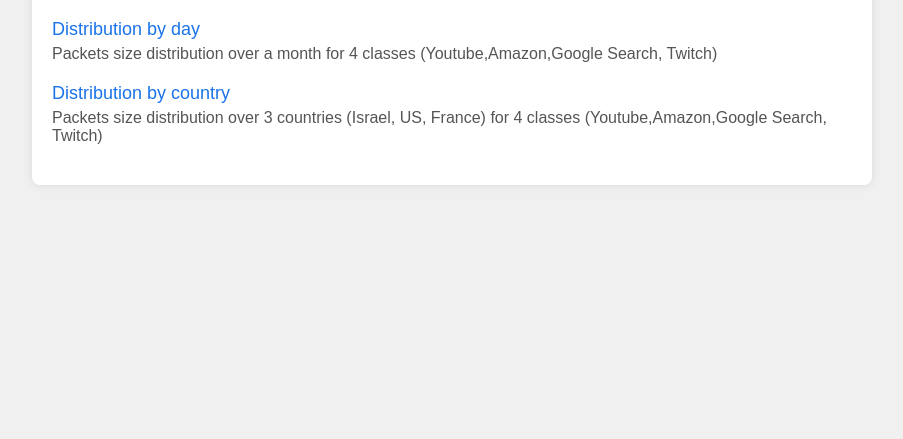
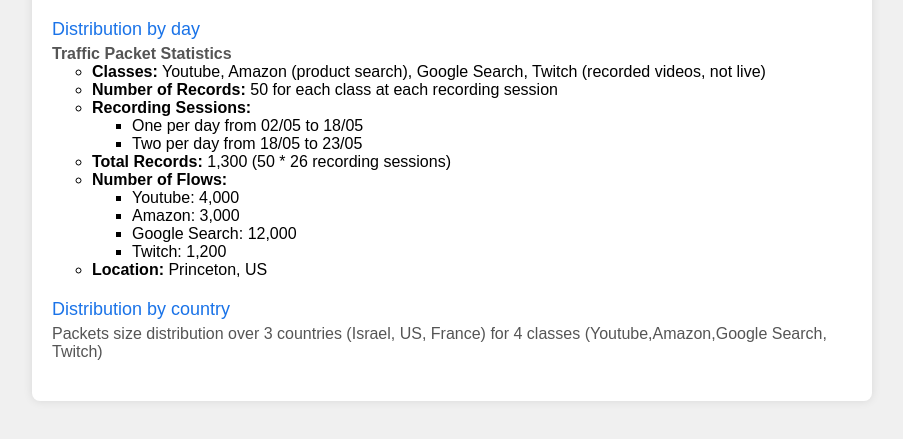
Before and after one commit to benm97/benm97.github.io, a plain HTML site: page index.html in a window 1280 px wide. Shown: the part 131-570 px from the top of the page, without its empty margins (188-1091 px from the left). Drawn offline with Linux system fonts and the light colour scheme.

Commit message:
Update index.html

```diff
--- a/index.html
+++ b/index.html
@@ -50,7 +50,30 @@
         <ul class="link-list">
             <li class="link-item">
                 <a href="https://benm97.github.io/CabSpicy1%20distribution.html" target="_blank">Distribution by day</a>
-                <p>Packets size distribution over a month for 4 classes (Youtube,Amazon,Google Search, Twitch)</p>
+                <p>
+                    <strong>Traffic Packet Statistics</strong><br>
+                    <ul>
+                      <li><strong>Classes:</strong> Youtube, Amazon (product search), Google Search, Twitch (recorded videos, not live)</li>
+                      <li><strong>Number of Records:</strong> 50 for each class at each recording session</li>
+                      <li><strong>Recording Sessions:</strong>
+                        <ul>
+                          <li>One per day from 02/05 to 18/05</li>
+                          <li>Two per day from 18/05 to 23/05</li>
+                        </ul>
+                      </li>
+                      <li><strong>Total Records:</strong> 1,300 (50 * 26 recording sessions)</li>
+                      <li><strong>Number of Flows:</strong>
+                        <ul>
+                          <li>Youtube: 4,000</li>
+                          <li>Amazon: 3,000</li>
+                          <li>Google Search: 12,000</li>
+                          <li>Twitch: 1,200</li>
+                        </ul>
+                      </li>
+                      <li><strong>Location:</strong> Princeton, US</li>
+                    </ul>
+
+                </p>
             </li>
             <li class="link-item">
                 <a href="https://benm97.github.io/Distribution%20by%20country.html" target="_blank">Distribution by country</a>
```
